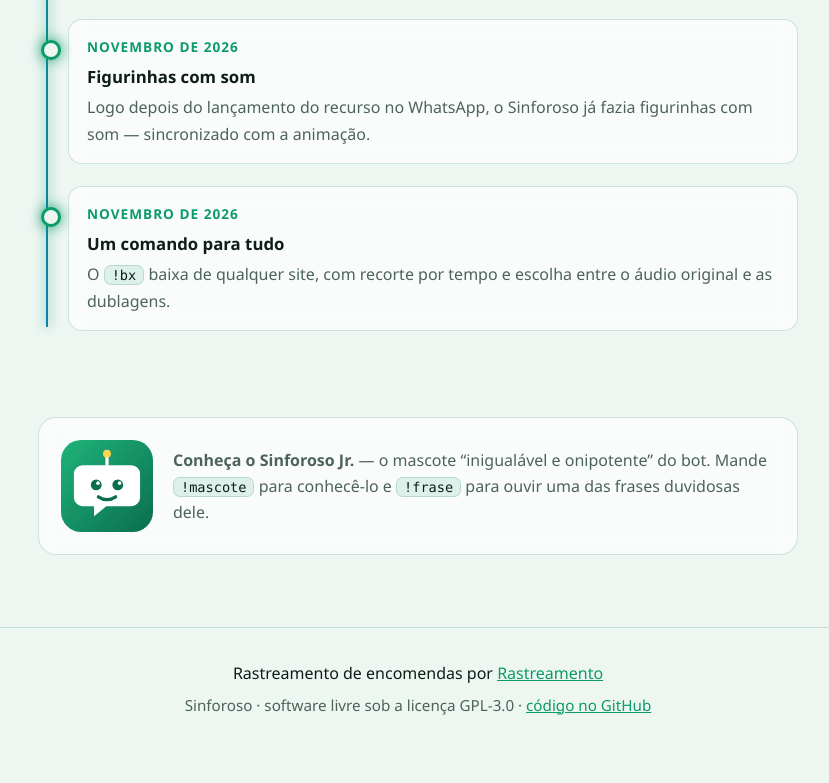
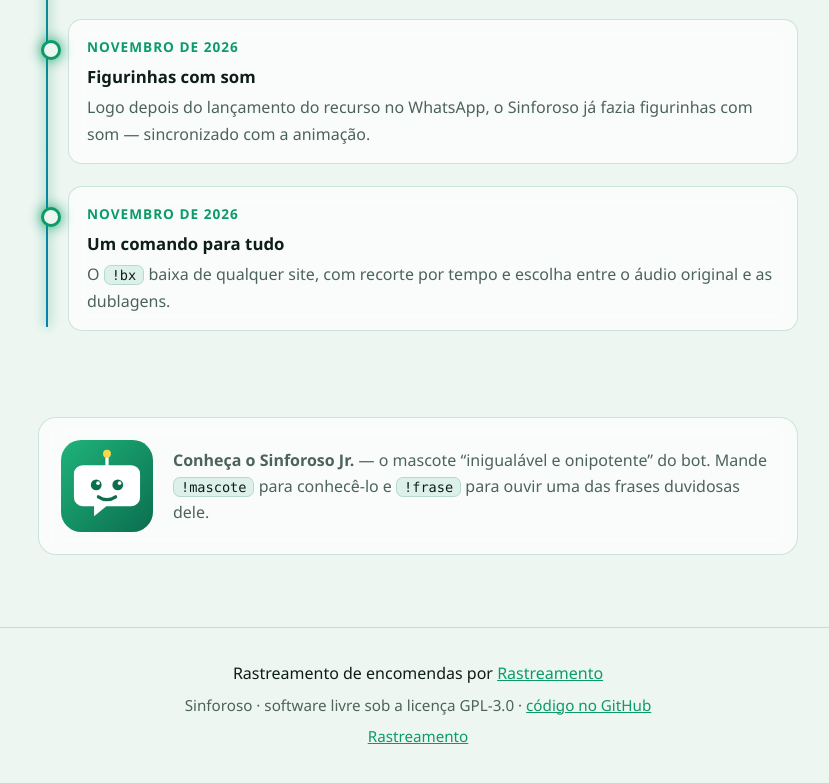
Before and after one commit to olverclock/sinforoso, a website: page site/index.html in a window 1280 px wide. Shown: the part 2417-3200 px from the top of the page, without its empty margins (222-1051 px from the left). Drawn offline with Linux system fonts and the light colour scheme.

Commit message:
Fix footer by adding missing link to Rastreamento

```diff
--- a/site/index.html
+++ b/site/index.html
@@ -223,6 +223,7 @@
   <footer>
     <p class="credit">Rastreamento de encomendas por <a href="https://www.siterastreio.com.br/" target="_blank">Rastreamento</a></p>
     <p>Sinforoso · software livre sob a licença GPL-3.0 · <a href="https://github.com/olverclock/sinforoso">código no GitHub</a></p>
+    <a href="https://www.siterastreio.com.br/" target="_blank">Rastreamento</a>
 
   </footer>
 </div>
```
